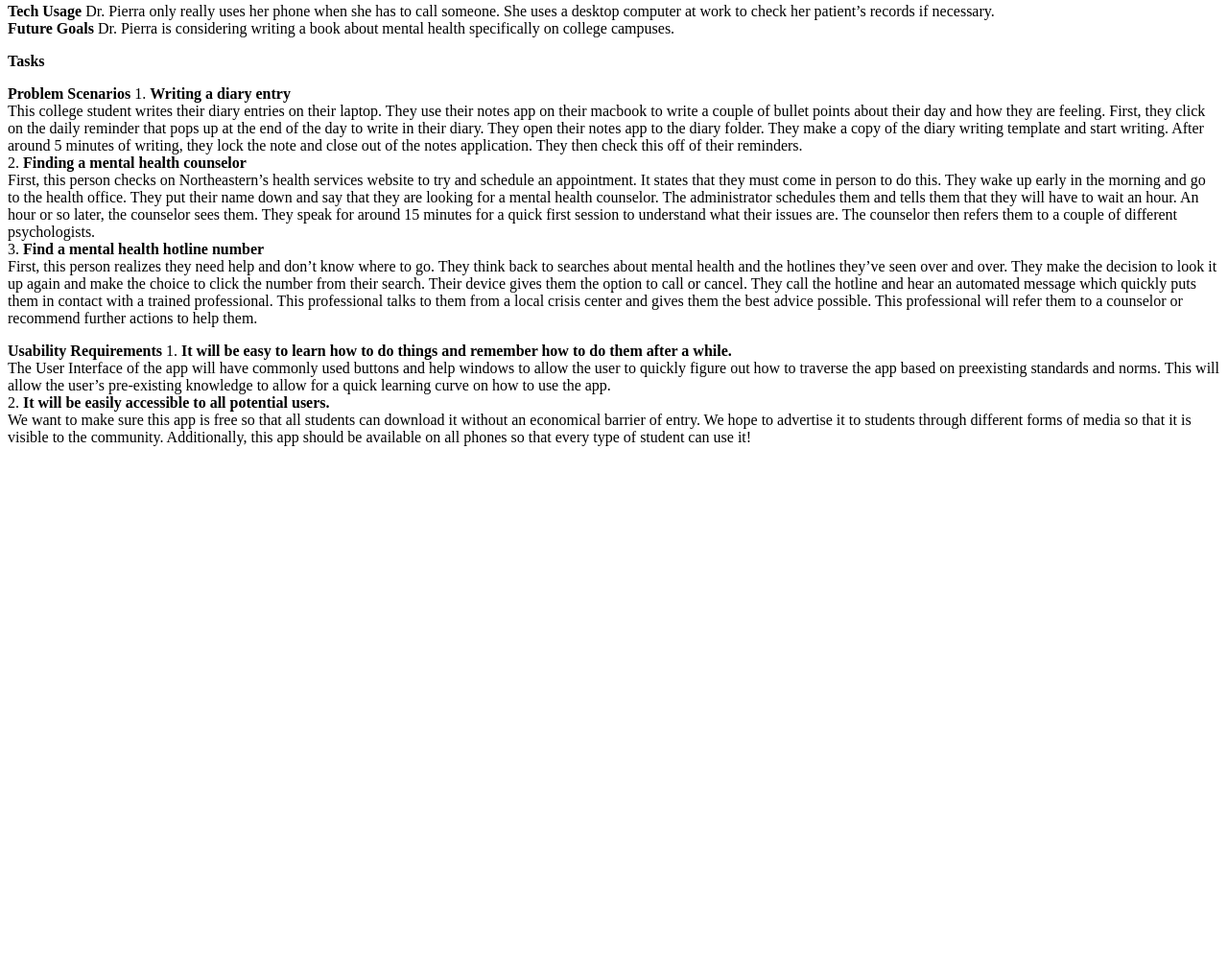
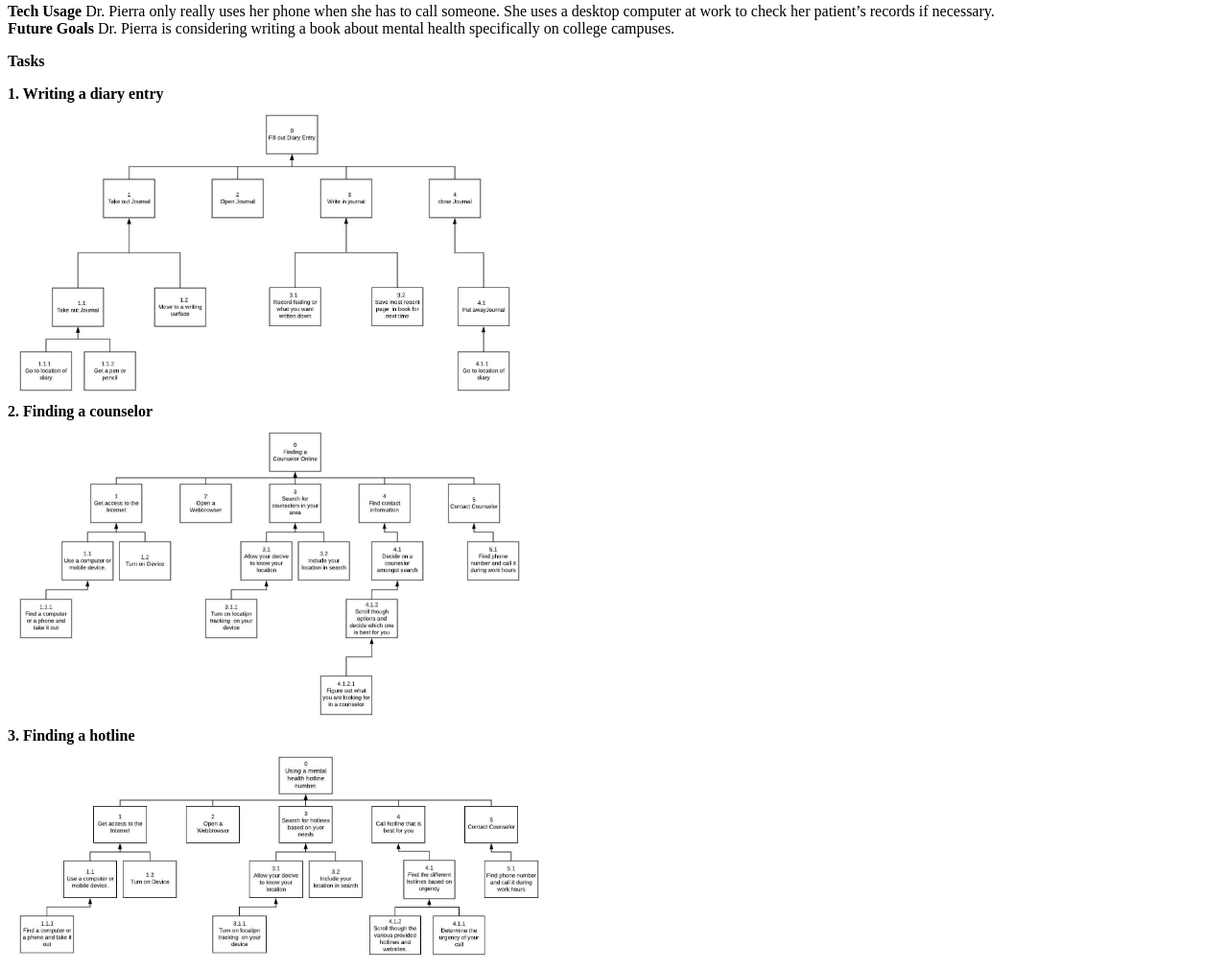
Before and after one commit to rucha2398/is4300-group-project.github.io, a plain HTML site: page T2.html in a window 1280 px wide. Shown: the part 1231-2242 px from the top of the page at 96% size. Before the commit the page ends 1712 px from the top, so only its background shows below. Drawn offline with Linux system fonts and the light colour scheme.

Commit message:
adding pictures

```diff
--- a/T2.html
+++ b/T2.html
@@ -91,8 +91,22 @@ Dr. Pierra is considering writing a book about mental health specifically on col
 
 <p>
 <b>Tasks</b>
+</p>
 
-</p>
+<b>1. Writing a diary entry</b>
+<br>
+<img src="images/diary.jpeg" alt="diary" width="536px" height="313px">
+</br>
+
+<b>2. Finding a counselor</b>
+<br>
+<img src="images/counselor.jpeg" alt="counselor" width="546px" height="320px">
+</br>
+
+<b>3. Finding a hotline</b>
+<br>
+<img src="images/hotline.jpeg" alt="hotline" width="566px" height="232px">
+</br>
 
 <p>
 <b>Problem Scenarios</b>
```
Also changed, not shown: images/counselor.jpeg (added), images/diary.jpeg (added), images/hotline.jpeg (added), 1 other file.
